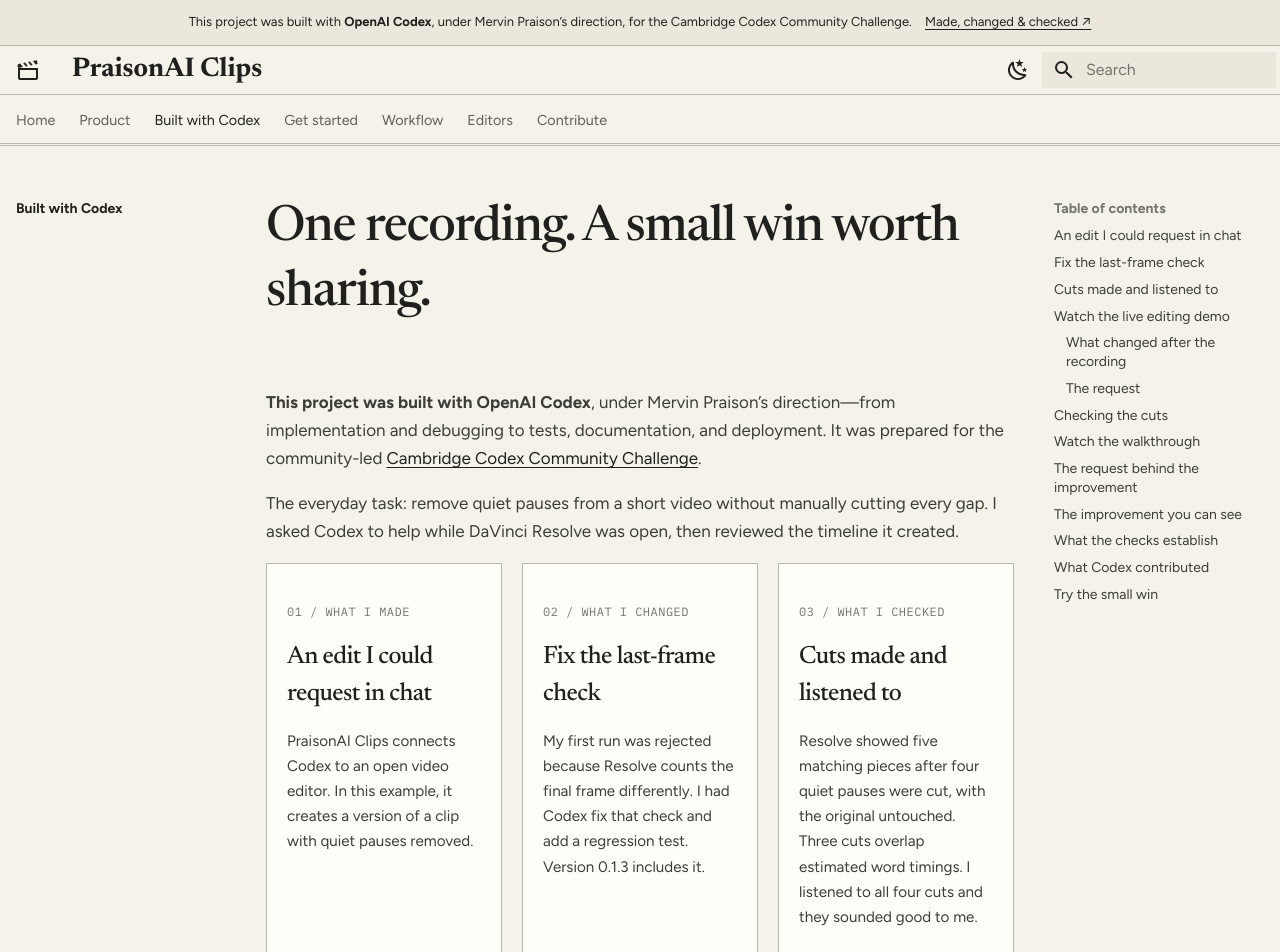
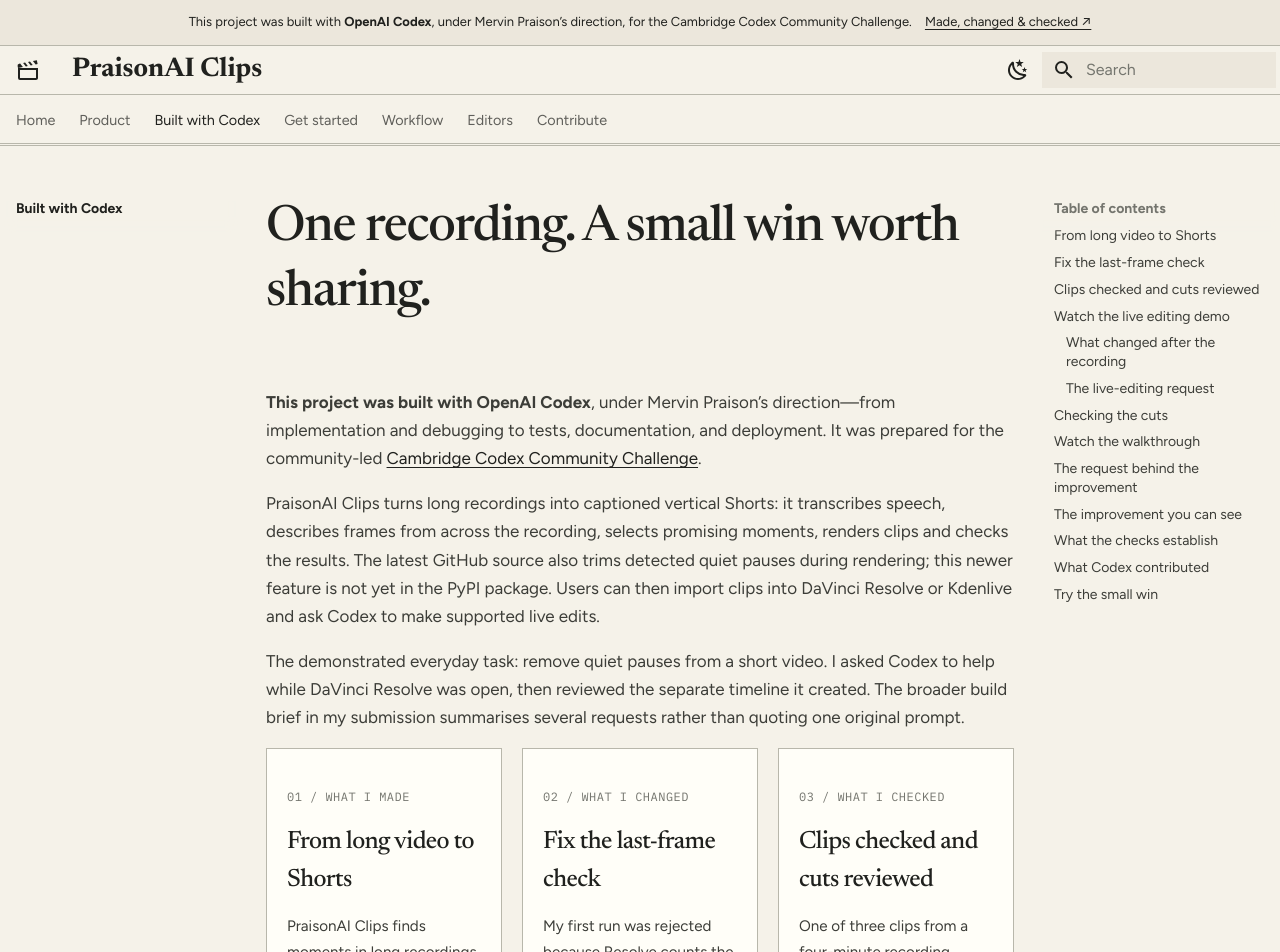
Before and after one commit to MervinPraison/praisonai-clips, an MkDocs documentation site: the page built from docs/built-with-codex.md, in a window 1280 px wide and 1400 px high. Shown: the top 952 px of the window. Built offline with MkDocs 1.6.1 and Material for MkDocs 9.7.7, drawn with Linux system fonts in a browser that asks for light colours; some of the changed text lies outside the part shown.

Commit message:
Align challenge evidence with submitted entry

```diff
--- a/docs/built-with-codex.md
+++ b/docs/built-with-codex.md
@@ -2,13 +2,15 @@
 
 **This project was built with OpenAI Codex**, under Mervin Praison’s direction—from implementation and debugging to tests, documentation, and deployment. It was prepared for the community-led [Cambridge Codex Community Challenge](https://cambridge-codex-workshop-guide.lilizhu.chatgpt.site/challenges.html).
 
-The everyday task: remove quiet pauses from a short video without manually cutting every gap. I asked Codex to help while DaVinci Resolve was open, then reviewed the timeline it created.
+PraisonAI Clips turns long recordings into captioned vertical Shorts: it transcribes speech, describes frames from across the recording, selects promising moments, renders clips and checks the results. The latest GitHub source also trims detected quiet pauses during rendering; this newer feature is not yet in the PyPI package. Users can then import clips into DaVinci Resolve or Kdenlive and ask Codex to make supported live edits.
+
+The demonstrated everyday task: remove quiet pauses from a short video. I asked Codex to help while DaVinci Resolve was open, then reviewed the separate timeline it created. The broader build brief in my submission summarises several requests rather than quoting one original prompt.
 
 <div class="challenge-facts" markdown>
 <div markdown>
 <span class="step">01 / WHAT I MADE</span>
-### An edit I could request in chat
-PraisonAI Clips connects Codex to an open video editor. In this example, it creates a version of a clip with quiet pauses removed.
+### From long video to Shorts
+PraisonAI Clips finds moments in long recordings and creates captioned vertical clips. Codex can also make supported edits in an open video editor.
 </div>
 <div markdown>
 <span class="step">02 / WHAT I CHANGED</span>
@@ -17,8 +19,8 @@
 </div>
 <div markdown>
 <span class="step">03 / WHAT I CHECKED</span>
-### Cuts made and listened to
-Resolve showed five matching pieces after four quiet pauses were cut, with the original untouched. Three cuts overlap estimated word timings. I listened to all four cuts and they sounded good to me.
+### Clips checked and cuts reviewed
+One of three clips from a four-minute recording passed automated review; two remained drafts. In Resolve, four pauses were removed on a separate timeline. I checked the cuts and they looked and sounded good to me.
 </div>
 </div>
 
@@ -36,7 +38,9 @@
 
 The pause-removal guard rejected the clip when Resolve reported the final media frame inclusively. [The follow-up fix](https://github.com/MervinPraison/praisonai-clips/commit/f67d591b20d2fcdf2380208455af5078916a125e) accepts that boundary and adds a regression test. The recording predates the fix; it does not show a clean end-to-end run of the updated command. Version 0.1.3 includes the fix.
 
-### The request
+### The live-editing request
+
+The submission's broader build brief summarises the product workflow. For the Resolve edit shown here, the exact request was:
 
 > Your shorts is there in the timeline, please remove the silences.
 
@@ -55,7 +59,7 @@
 | 3 | 227.500–227.667 s | −33.8 dBFS | No estimated word overlaps. |
 | 4 | 235.233–235.333 s | −36.7 dBFS | Estimated timing of “but” overlaps; on-screen text also advances across the cut. |
 
-Word timestamps are estimates and can include pauses. An overlap flags a risk, not proof that speech was removed; a quiet waveform cannot prove speech is absent. I listened to the four cuts and they sounded good to me. Five-second visual observations miss events between samples, and before-and-after frames do not show everything removed, so the visual timing still needs inspection before accepting the edit.
+Word timestamps are estimates and can include pauses. An overlap flags a risk, not proof that speech was removed; a quiet waveform cannot prove speech is absent. I checked the cuts and they looked and sounded good to me. Five-second visual observations miss events between samples, and before-and-after frames do not show everything removed; the automated evidence is not a continuous visual or audio review.
 
 ## Watch the walkthrough
 
@@ -84,7 +88,7 @@
 | --- | --- | --- |
 | Local automated suite | [Historical verification snapshot](assets/challenge/verification.json) and [test source](https://github.com/MervinPraison/praisonai-clips/tree/main/tests) | The snapshot records an earlier macOS run on 29 October 2026, not the current test count. Optional runtime tests are skipped when their dependencies are absent. |
 | End-to-end render, repair, and resume | [Pipeline regression](https://github.com/MervinPraison/praisonai-clips/blob/main/tests/test_pipeline.py) uses real FFmpeg output and a clearly labelled synthetic API backend | This test checks application behavior without paid provider calls. |
-| Real-video processing | A four-minute validation produced three captioned candidates; one passed review and two remained uncertain drafts. [Read the report](reference/validation-report.md). | A recorded engineering run, rather than a general quality or acceptance-rate claim. |
+| Real-video processing | A four-minute validation produced three captioned candidates; one passed automated review and two remained uncertain drafts. [Read the report](reference/validation-report.md). | A recorded engineering run, rather than a general quality or acceptance-rate claim; this run predates the new pipeline pause-trimming feature. |
 | First-run behavior | [Onboarding regressions](https://github.com/MervinPraison/praisonai-clips/blob/main/tests/test_onboarding.py) check missing setup, missing input, invalid paths, and the example bundle’s explicit file list | No paid request is started by these tests. |
 | Public website | The custom domain serves the example video, documentation, and code links over HTTPS | GitHub Pages hosts static pages. Process personal recordings in the local Streamlit app. |
 | Native editor framing | [Kdenlive](KDENLIVE_LIVE_CONTROL.md) and [Resolve](RESOLVE_LIVE_CONTROL.md) reports record framing changes and restoration | Tested workflows are version-dependent; broader operations require separate validation. |
```
Also changed, not shown: docs/index.md (+1 -1 lines), docs/assets/challenge/three-columns.png.
